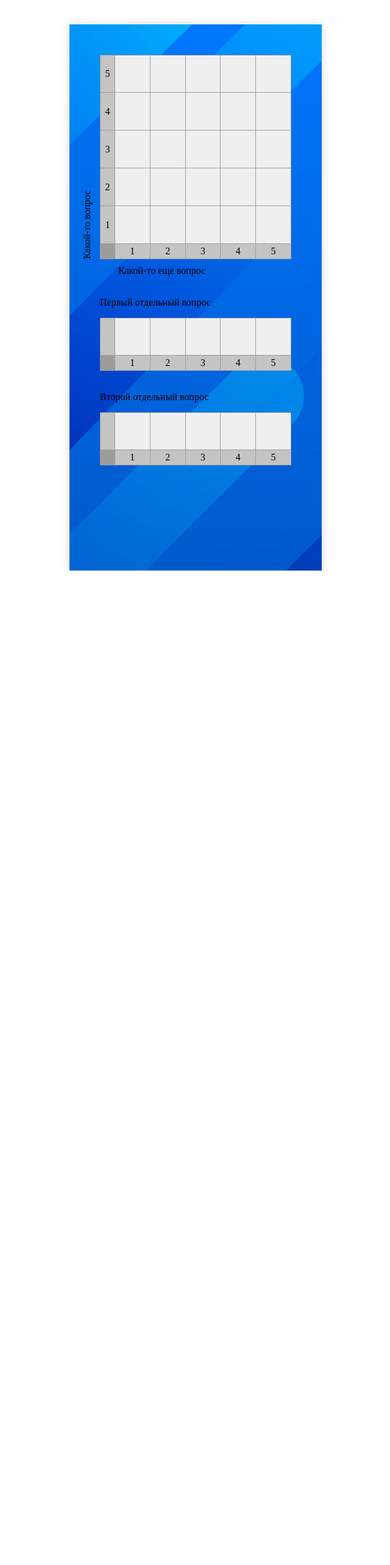
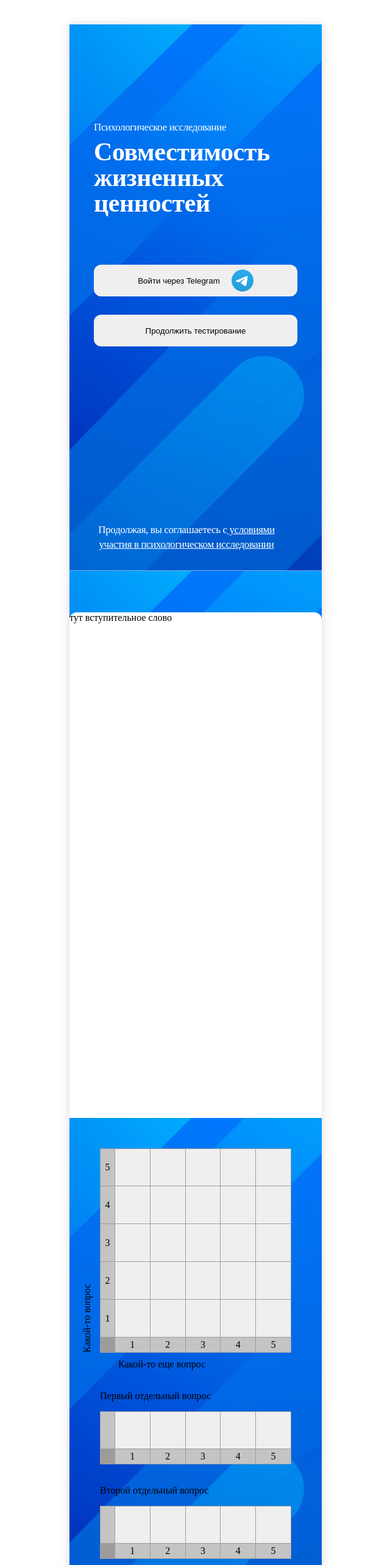
Before and after one commit to rakulagin/questionnaire, a React (Create React App) app: page / in a window 1280 px wide. Shown: the top 2566 px of the page at 61% size, without its empty margins (319-959 px from the left). Before the commit the page ends 936 px from the top, so only its background shows below. Built offline with nearby package versions, Linux system fonts and the light colour scheme.

Commit message:
промежуточный

```diff
--- a/package.json
+++ b/package.json
@@ -6,6 +6,7 @@
     "@testing-library/jest-dom": "^5.16.4",
     "@testing-library/react": "^13.3.0",
     "@testing-library/user-event": "^13.5.0",
+    "axios": "^0.27.2",
     "react": "^18.2.0",
     "react-dom": "^18.2.0",
     "react-scripts": "5.0.1",
--- a/src/App.js
+++ b/src/App.js
@@ -6,8 +6,8 @@ import Table from "./components/Table/Table";
 function App() {
   return (
     <div className="quest">
-        {/*<Main/>*/}
-        {/*<Intro/>*/}
+        <Main/>
+        <Intro/>
         <Table/>
     </div>
   );
--- /dev/null
+++ b/src/components/Table/ExtraTable.jsx
@@ -0,0 +1,25 @@
+import React from "react";
+import LastRow from "./LastRow";
+
+const ExtraTable = ({onClick1212, state, setState}) => {
+
+
+    return (
+        <>
+            <div className="row"
+                 onClick = {e => setState(e.target.getAttribute('data-cords'))}
+            >
+                <div className="col col-choice"></div>
+                {[...Array(5)].map((el, index) => <div key={index} className={state == index+1? "col active" : "col"} data-cords={index + 1}>&nbsp;</div>)}
+                {/*<div className="col col-choice" data-cords="1">&nbsp;</div>*/}
+                {/*<div className="col col-choice" data-cords="2">&nbsp;</div>*/}
+                {/*<div className="col col-choice" data-cords="3">&nbsp;</div>*/}
+                {/*<div className="col col-choice" data-cords="4">&nbsp;</div>*/}
+                {/*<div className="col col-choice" data-cords="5">&nbsp;</div>*/}
+            </div>
+            <LastRow />
+        </>
+    )
+}
+
+export default ExtraTable
--- /dev/null
+++ b/src/components/Table/LastRow.jsx
@@ -0,0 +1,14 @@
+const LastRow = () => {
+    return (
+        <div className="row">
+            <div className="col">&nbsp;</div>
+            <div className="col" data-cords="">1</div>
+            <div className="col" data-cords="">2</div>
+            <div className="col" data-cords="">3</div>
+            <div className="col" data-cords="">4</div>
+            <div className="col" data-cords="">5</div>
+        </div>
+    )
+}
+
+export default LastRow
--- a/src/components/Table/Table.css
+++ b/src/components/Table/Table.css
@@ -44,6 +44,10 @@
   cursor: pointer;
 }
 
+.active {
+  background: #008960;
+}
+
 .col:first-of-type {
   cursor: default;
   background: #C4C4C4;
--- a/src/components/Table/Table.jsx
+++ b/src/components/Table/Table.jsx
@@ -1,127 +1,139 @@
 import React, {useState} from "react";
+
+import ExtraTable from "./ExtraTable";
+import LastRow from "./LastRow";
 
 import './Table.scss'
 
 const Table = () => {
 
-    const [chose, setChose] = useState(null)
+    const [firstAnswer, setFirstAnswer] = useState(null)
+    const [secondAnswer, setSecondAnswer] = useState(null)
+    const [thirdAnswer, setThirdAnswer] = useState(null)
 
-    const onClick = (e) => {
-        setChose(e.target.getAttribute("data-cords"));
-        console.log(chose)
+    const onClickFirst = (e) => {
+        // const actives = document.querySelectorAll('div')
+        // actives.forEach(el => el.classList.remove('active'))
+        // e.target.classList.add('active')
+        setActives(e)
+        setFirstAnswer(e.target.getAttribute("data-cords"));
     };
+
+    const onClickSecond = (e) => {
+        setActives(e)
+        setSecondAnswer(e.target.getAttribute("data-cords"))
+    }
+
+    const onClickThird = (e) => {
+        console.log(e.target)
+        setActives(e)
+        setThirdAnswer(e.target.getAttribute("data-cords"))
+    }
+
+    const setActives = (e) => {
+        const actives = document.querySelectorAll('div')
+        console.log(actives)
+        // actives.forEach(el => el.classList.remove('active'))
+        e.target.classList.add('active')
+    }
 
     return (
         <div className="area">
             <div className="table-wrapper">
                 <div className="question">Какой-то вопрос</div>
-                <div className="table"
-                     onClick = {onClick}
+                <div className="table first"
+                     onClick = {onClickFirst}
                 >
                     <div className="row">
                         <div className="col">5</div>
-                        <div className="col" data-cords="1:5">&nbsp;</div>
-                        <div className="col" data-cords="2:5">&nbsp;</div>
-                        <div className="col" data-cords="3:5">&nbsp;</div>
-                        <div className="col" data-cords="4:5">&nbsp;</div>
-                        <div className="col" data-cords="5:5">&nbsp;</div>
+                        <div className="col col-choice" data-cords="1:5">&nbsp;</div>
+                        <div className="col col-choice" data-cords="2:5">&nbsp;</div>
+                        <div className="col col-choice" data-cords="3:5">&nbsp;</div>
+                        <div className="col col-choice" data-cords="4:5">&nbsp;</div>
+                        <div className="col col-choice" data-cords="5:5">&nbsp;</div>
                     </div>
                     <div className="row">
                         <div className="col">4</div>
-                        <div className="col" data-cords="1:4">&nbsp;</div>
-                        <div className="col" data-cords="2:4">&nbsp;</div>
-                        <div className="col" data-cords="3:4">&nbsp;</div>
-                        <div className="col" data-cords="4:4">&nbsp;</div>
-                        <div className="col" data-cords="5:4">&nbsp;</div>
+                        <div className="col col-choice" data-cords="1:4">&nbsp;</div>
+                        <div className="col col-choice" data-cords="2:4">&nbsp;</div>
+                        <div className="col col-choice" data-cords="3:4">&nbsp;</div>
+                        <div className="col col-choice" data-cords="4:4">&nbsp;</div>
+                        <div className="col col-choice" data-cords="5:4">&nbsp;</div>
                     </div>
                     <div className="row">
                         <div className="col">3</div>
-                        <div className="col" data-cords="1:3">&nbsp;</div>
-                        <div className="col" data-cords="2:3">&nbsp;</div>
-                        <div className="col" data-cords="3:3">&nbsp;</div>
-                        <div className="col" data-cords="4:3">&nbsp;</div>
-                        <div className="col" data-cords="5:3">&nbsp;</div>
+                        <div className="col col-choice" data-cords="1:3">&nbsp;</div>
+                        <div className="col col-choice" data-cords="2:3">&nbsp;</div>
+                        <div className="col col-choice" data-cords="3:3">&nbsp;</div>
+                        <div className="col col-choice" data-cords="4:3">&nbsp;</div>
+                        <div className="col col-choice" data-cords="5:3">&nbsp;</div>
                     </div>
                     <div className="row">
                         <div className="col">2</div>
-                        <div className="col" data-cords="1:2">&nbsp;</div>
-                        <div className="col" data-cords="2:2">&nbsp;</div>
-                        <div className="col" data-cords="3:2">&nbsp;</div>
-                        <div className="col" data-cords="4:2">&nbsp;</div>
-                        <div className="col" data-cords="5:2">&nbsp;</div>
+                        <div className="col col-choice" data-cords="1:2">&nbsp;</div>
+                        <div className="col col-choice" data-cords="2:2">&nbsp;</div>
+                        <div className="col col-choice" data-cords="3:2">&nbsp;</div>
+                        <div className="col col-choice" data-cords="4:2">&nbsp;</div>
+                        <div className="col col-choice" data-cords="5:2">&nbsp;</div>
                     </div>
                     <div className="row">
                         <div className="col">1</div>
-                        <div className="col" data-cords="1:1">&nbsp;</div>
-                        <div className="col" data-cords="2:1">&nbsp;</div>
-                        <div className="col" data-cords="3:1">&nbsp;</div>
-                        <div className="col" data-cords="4:1">&nbsp;</div>
-                        <div className="col" data-cords="5:1">&nbsp;</div>
+                        <div className="col col-choice" data-cords="1:1">&nbsp;</div>
+                        <div className="col col-choice" data-cords="2:1">&nbsp;</div>
+                        <div className="col col-choice" data-cords="3:1">&nbsp;</div>
+                        <div className="col col-choice" data-cords="4:1">&nbsp;</div>
+                        <div className="col col-choice" data-cords="5:1">&nbsp;</div>
                     </div>
-                    <div className="row">
-                        <div className="col">&nbsp;</div>
-                        <div className="col" data-cords="">1</div>
-                        <div className="col" data-cords="">2</div>
-                        <div className="col" data-cords="">3</div>
-                        <div className="col" data-cords="">4</div>
-                        <div className="col" data-cords="">5</div>
-                    </div>
+                    <LastRow />
                 </div>
             </div>
             <div className="question2">Какой-то еще вопрос</div>
-            {/*{cords && <p className="cords">Выбранное значение: {cords}</p>}*/}
 
 
 
             <div className="extra-table-wrapper">
                 <div className="extra-question">Первый отдельный вопрос</div>
-                <div className="table"
-                     onClick = {onClick}
-                >
-                    <div className="row">
-                        <div className="col"></div>
-                        <div className="col" data-cords="1">&nbsp;</div>
-                        <div className="col" data-cords="2">&nbsp;</div>
-                        <div className="col" data-cords="3">&nbsp;</div>
-                        <div className="col" data-cords="4">&nbsp;</div>
-                        <div className="col" data-cords="5">&nbsp;</div>
-                    </div>
-                    <div className="row">
-                        <div className="col">&nbsp;</div>
-                        <div className="col" data-cords="">1</div>
-                        <div className="col" data-cords="">2</div>
-                        <div className="col" data-cords="">3</div>
-                        <div className="col" data-cords="">4</div>
-                        <div className="col" data-cords="">5</div>
-                    </div>
+                <div className="table">
+                    {/*<div className="row"*/}
+                    {/*     onClick = {onClickSecond}*/}
+                    {/*    >*/}
+                    {/*    <div className="col"></div>*/}
+                    {/*    <div className="col col-choice" data-cords="1">&nbsp;</div>*/}
+                    {/*    <div className="col col-choice" data-cords="2">&nbsp;</div>*/}
+                    {/*    <div className="col col-choice" data-cords="3">&nbsp;</div>*/}
+                    {/*    <div className="col col-choice" data-cords="4">&nbsp;</div>*/}
+                    {/*    <div className="col col-choice" data-cords="5">&nbsp;</div>*/}
+                    {/*</div>*/}
+                    {/*<LastRow />*/}
+                    <ExtraTable
+                        onClick1212={onClickThird}
+                        state={secondAnswer}
+                        setState={setSecondAnswer}
+                    />
                 </div>
             </div>
-            {/*{cords && <p className="cords">Выбранное значение: {cords}</p>}*/}
 
             <div className="extra-table-wrapper">
                 <div className="extra-question">Второй отдельный вопрос</div>
-                <div className="table"
-                     onClick = {onClick}
-                >
-                    <div className="row">
-                        <div className="col"></div>
-                        <div className="col" data-cords="1">&nbsp;</div>
-                        <div className="col" data-cords="2">&nbsp;</div>
-                        <div className="col" data-cords="3">&nbsp;</div>
-                        <div className="col" data-cords="4">&nbsp;</div>
-                        <div className="col" data-cords="5">&nbsp;</div>
-                    </div>
-                    <div className="row">
-                        <div className="col">&nbsp;</div>
-                        <div className="col" data-cords="">1</div>
-                        <div className="col" data-cords="">2</div>
-                        <div className="col" data-cords="">3</div>
-                        <div className="col" data-cords="">4</div>
-                        <div className="col" data-cords="">5</div>
-                    </div>
+                <div className="table">
+                    {/*<div className="row"*/}
+                    {/*     onClick = {onClickThird}*/}
+                    {/*>*/}
+                    {/*    <div className="col col-choice"></div>*/}
+                    {/*    <div className="col col-choice" id="cell" data-cords="1">&nbsp;</div>*/}
+                    {/*    <div className="col col-choice" id="cell" data-cords="2">&nbsp;</div>*/}
+                    {/*    <div className="col col-choice" id="cell" data-cords="3">&nbsp;</div>*/}
+                    {/*    <div className="col col-choice" id="cell" data-cords="4">&nbsp;</div>*/}
+                    {/*    <div className="col col-choice" id="cell" data-cords="5">&nbsp;</div>*/}
+                    {/*</div>*/}
+                    <ExtraTable
+                        // onClick1212={onClickThird}
+                        state={thirdAnswer}
+                        setState={setThirdAnswer}
+                    />
+                    {/*<LastRow />*/}
                 </div>
             </div>
-            {/*{cords && <p className="cords">Выбранное значение: {cords}</p>}*/}
         </div>
     )
 }
--- a/src/components/Table/Table.scss
+++ b/src/components/Table/Table.scss
@@ -1,5 +1,4 @@
 .area {
-  //margin: 0 40px;
   margin: 50px;
   max-width: 320px;
 }
@@ -9,7 +8,6 @@
 }
 .table {
   width: 100%;
-  //margin: 0 40px;
 }
 
 .row {
@@ -42,6 +40,10 @@
 .col:hover {
   background: #008960;
   cursor: pointer;
+}
+
+.active {
+  background: #008960;
 }
 
 .col:first-of-type {
```
Also changed, not shown: 2 other files (tests, documents, lock files or other folders).
